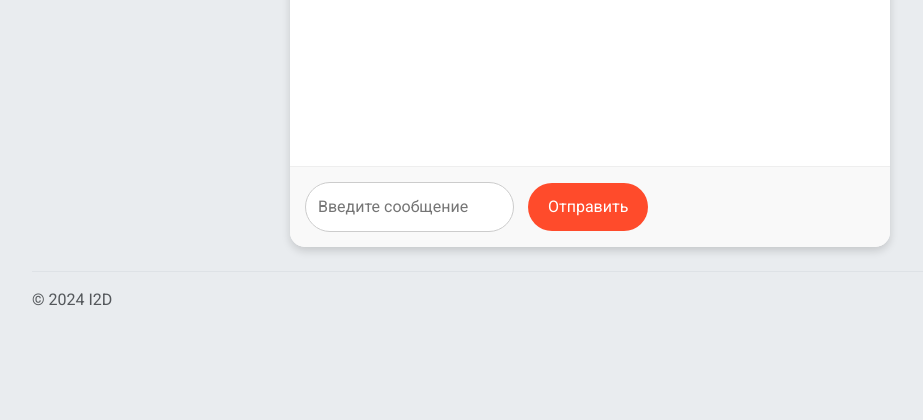
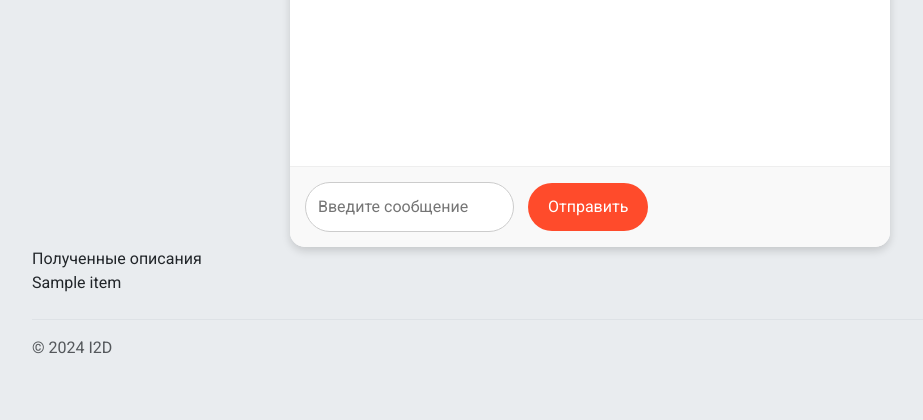
Before and after one commit to zabojeb/CNA-HD, a Flask app: template templates/chat.html in a window 1280 px wide. Shown: the part 696-1116 px from the top of the page, without its empty margins (50-973 px from the left). Before the commit the page ends 1002 px from the top, so only its background shows below. Run offline with Flask 3, Linux system fonts and the light colour scheme; the template is opened without the code that fills it: most values are stand-ins (such as "Sample title", 1, 10 or a date in 2020); grey boxes marked "Sample" are stand-in pictures.

Commit message:
first version for description

```diff
--- a/main.py
+++ b/main.py
@@ -61,7 +61,7 @@ def chat():
     if "uploaded_data_file_path" not in session:
         session["uploaded_data_file_path"] = None
     if "ai_messages" not in session:
-        session["ai_messages"] = []  # список сообщений от ассистента
+       session["ai_messages"] = [] # список сообщений от ассистента --------------------<<<<<< ДОБАВИТЬ НАДО СЮДА ТОЖЕ
 
     session.modified = True
     message = "Сообщение"
@@ -81,6 +81,9 @@ def chat():
                 "content": [{"type": "text", "text": assistant_message}],
             }
         )
+        flag = True  # флаг для проверки того что сообщение асистента это описание
+        if flag:
+            session["ai_messages"].append(assistant_message)
     if session["address"]:
         # session["map"] = plot_nearby_places(session["address"])
         # print(
@@ -95,6 +98,7 @@ def chat():
             photo=session["uploaded_data_file_path"],
             messages=session["messages"],
             map=False,
+            ai_messages=session["ai_messages"],
         )
         #             {% if map %}
         # <p>{{ session["map"].to_html(full_html=False)|safe }}</p>
@@ -132,6 +136,7 @@ def form():
         session["lat"] = None
         session["lon"] = None
         session["url"] = url_for("chat")
+        session["ai_messages"] = [] # список сообщений от ассистента --------------------<<<<<< ДОБАВИТЬ НАДО СЮДА ТОЖЕ
         session["messages"] = [
             {
                 "role": "assistant",
--- a/templates/chat.html
+++ b/templates/chat.html
@@ -165,6 +165,7 @@
                 {% endif %}
             </div>
         </div>
+
         <div class="chat-messages">
             {% for item in messages %}
                 {% if item["role"] == "user" %}
@@ -182,6 +183,18 @@
             </form>
         </div>
     </div>
+    <div class="description-container">
+        <div class="description-header">
+            <div class="description-header-title">Полученные описания</div>
+
+            </div>
+
+        <div class="description-content">
+            {% for item in ai_messages %}
+                <p>{{ item }}</p>
+            {% endfor %}
+        </div>
+    </div>
 </body>
 
 </html>
```
